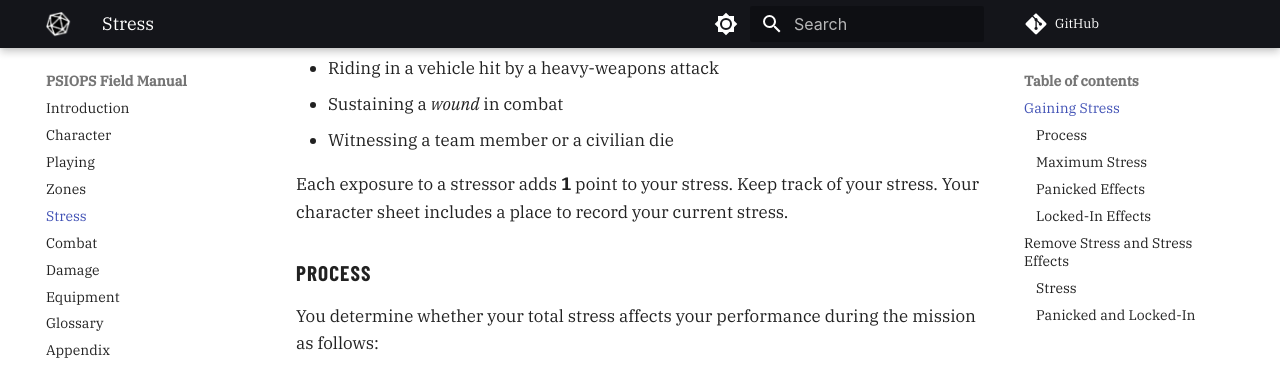
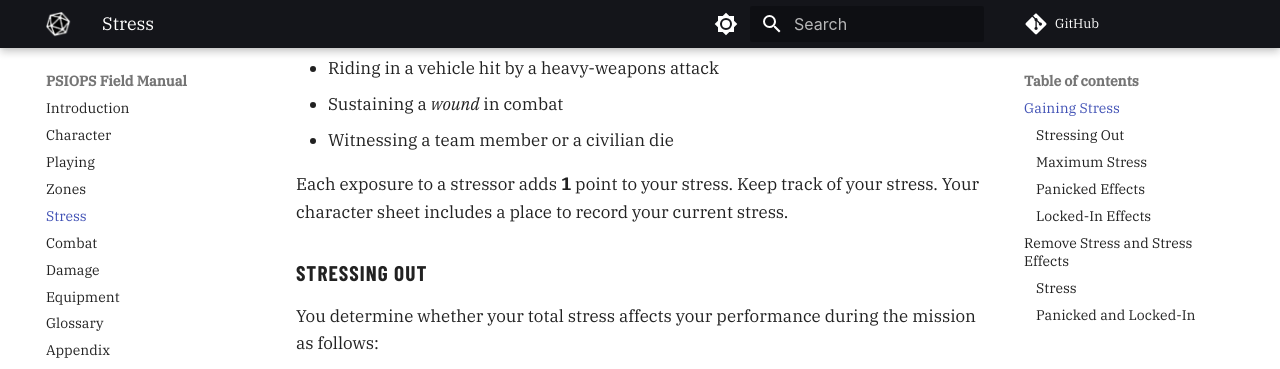
Before and after one commit to joemoose/psiops, an MkDocs documentation site: the page built from docs/stress.md, in a window 1280 px wide and 900 px high, scrolled down 517 px. Shown: the top 369 px of the window. Built offline with MkDocs 1.6.1 and Material for MkDocs 9.7.7, drawn with Linux system fonts in a browser that asks for light colours; plug-ins that fetch from the network failed and are left out; comment, search, counter and statistics services are not loaded.

Commit message:
typos, making concise

```diff
--- a/docs/stress.md
+++ b/docs/stress.md
@@ -17,7 +17,7 @@ Common stressors include:
 
 Each exposure to a stressor adds **1** point to your stress. Keep track of your stress. Your character sheet includes a place to record your current stress.
 
-### Process
+### Stressing Out
 
 You determine whether your total stress affects your performance during the mission as follows:
 
```
Also changed, not shown: docs/playing.md (+1 -1 lines).
